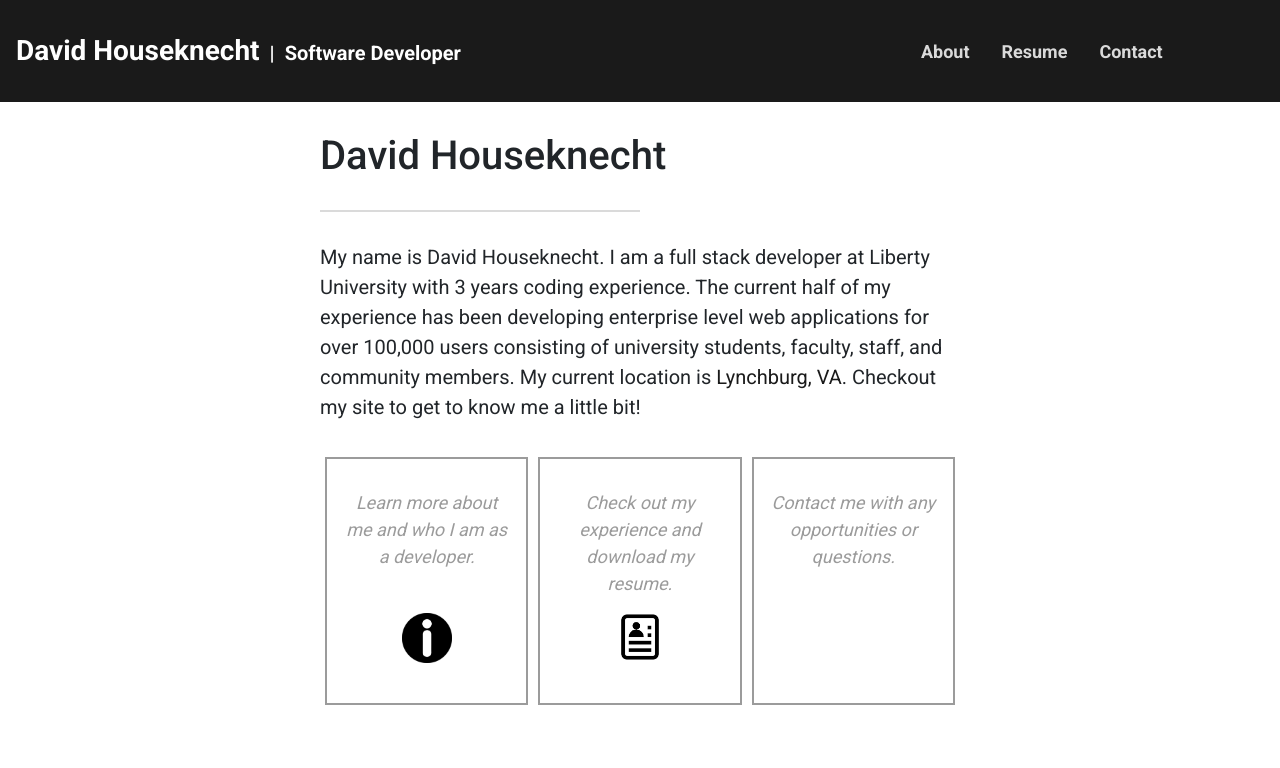
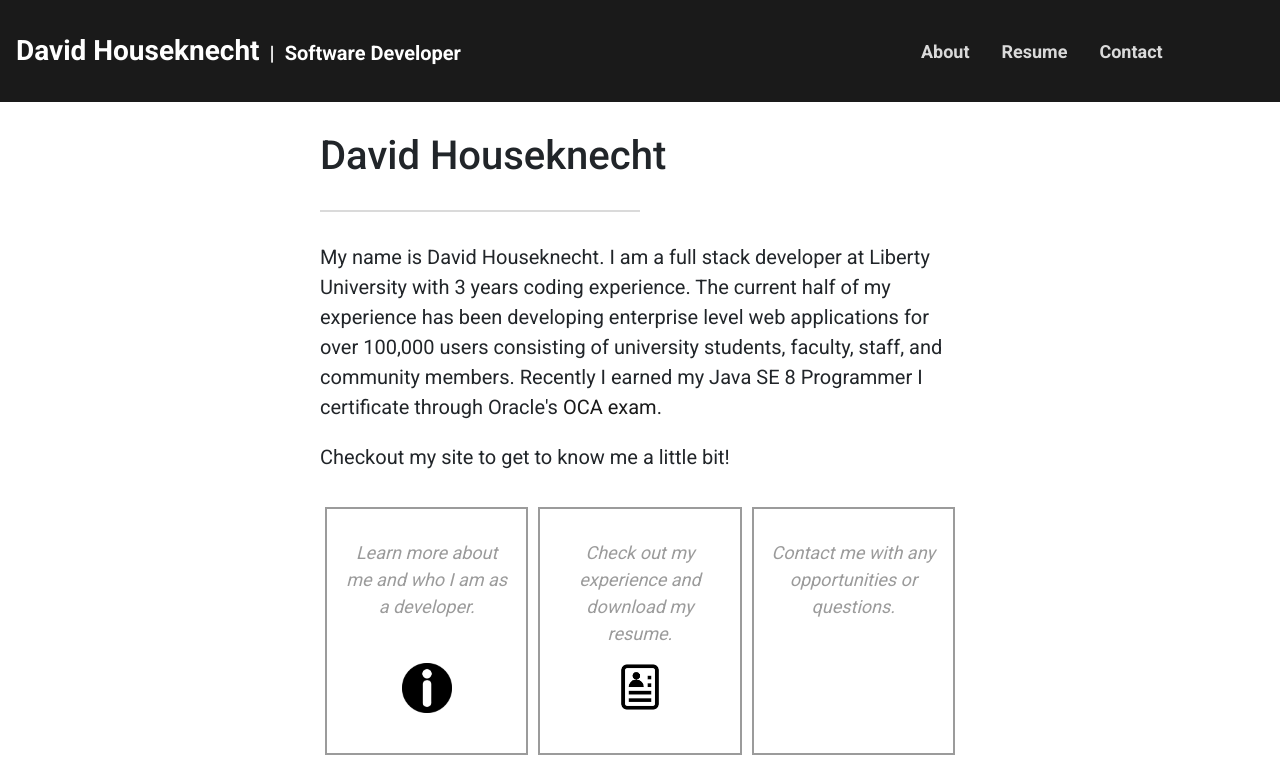
Before and after one commit to djhouseknecht/djhouseknecht.github.io, an Angular app: page / in a window 1280 px wide. Shown: the top 768 px of the page. Built offline with nearby package versions, Linux system fonts and the light colour scheme; a web font is replaced by a local one.

Commit message:
Added OCA certification and updated resume

```diff
--- a/src/app/home/home.component.html
+++ b/src/app/home/home.component.html
@@ -1,10 +1,16 @@
 <div class="standard-margin">
 	<h2>David Houseknecht</h2>
 	<app-spacer class="w-50"></app-spacer>
-	<div class="mb-2">
-			My name is David Houseknecht. I am a full stack developer at Liberty University with 3 years coding experience. The current half of my experience
-			has been developing enterprise level web applications for over 100,000 users consisting of university students,
-			faculty, staff, and community members. My current location is <a href="https://www.google.com/maps/place/Lynchburg,+VA/@37.4008594,-79.3185905,11z/data=!3m1!4b1!4m5!3m4!1s0x89b2d97890320401:0xc3b6f35ec820e261!8m2!3d37.4137536!4d-79.1422464" target="_blank">Lynchburg, VA</a>. Checkout my site to get to know me a little bit!
+	<div class="mb-3">
+		My name is David Houseknecht. I am a full stack developer at Liberty University with 3 years coding experience. The
+		current half of my experience
+		has been developing enterprise level web applications for over 100,000 users consisting of university students,
+		faculty, staff, and community members. Recently I earned my Java SE 8 Programmer I certificate
+		through Oracle's <a href="https://education.oracle.com/oracle-certified-associate-java-se-8-programmer/trackp_333"
+			target="_blank">OCA exam</a>.
+	</div>
+	<div class="mb2">
+		Checkout my site to get to know me a little bit!
 	</div>
 
 	<div class="standard-margin nav-menu">
--- a/src/app/resume/resume.component.html
+++ b/src/app/resume/resume.component.html
@@ -4,7 +4,7 @@
 	<div>
 		Download my resume, check out my experience, and see what skills I would love to learn!
 	</div>
-	<a href="/assets/David Houseknecht Resume (2.18.19).pdf" target="_blank"
+	<a href="/assets/David Houseknecht Resume (3.13.19).pdf" target="_blank"
 		class="btn btn-primary font-weight-bold">Download
 		Resume</a>
 	<div>
@@ -15,7 +15,8 @@
 	<div class="mt-3">
 		Feel free to check out my <a href="https://www.github.com/djhouseknecht" target="_blank"
 			class="font-weight-bold">Github</a>
-		account as well. It's not as verbose as I would like. There are a few ideas for projects floating around in my head, but
+		account as well. It's not as verbose as I would like. There are a few ideas for projects floating around in my head,
+		but
 		I just haven't had the time to start them.
 	</div>
 </div>
@@ -24,9 +25,16 @@
 	<h2>My Technology Stack</h2>
 	<app-spacer class="w-50"></app-spacer>
 	<div class="mb-3">
-		<strong>I am a full stack developer at Liberty University with 3 years coding experience</strong>. The current half of my experience
-		has been developing <strong>enterprise level web applications</strong> for over <strong>100,000 users</strong> consisting of university students,
-		faculty, staff, and community members. These are some technologies that I use on a regular basis:
+		<strong>I am a full stack developer at Liberty University with 3 years coding experience</strong>. The current half
+		of my experience
+		has been developing <strong>enterprise level web applications</strong> for over <strong>100,000 users</strong>
+		consisting of university students,
+		faculty, staff, and community members. Recently I earned my <strong>Java SE 8 Programmer I</strong> certificate
+		through Oracle's <a href="https://education.oracle.com/oracle-certified-associate-java-se-8-programmer/trackp_333"
+			target="_blank">OCA exam</a>.
+	</div>
+	<div class="mb-3">
+		Here are some technologies I use on a regular basis:
 	</div>
 	<ul>
 		<li>
@@ -88,6 +96,9 @@
 	</div>
 	<ul>
 		<li>
+			Earned the my <strong>Oracle Certified Associate (OCA) in Java SE 8</strong> certificate
+		</li>
+		<li>
 			Develop <strong>RESTful APIs</strong> to be consumed by a web client via HTTP
 		</li>
 		<li>
@@ -101,9 +112,6 @@
 			Implement <strong>Continuous Integration and Continuous Deployment (CI/CD)</strong> through comprehensive build
 			plans and
 			pipelines
-		</li>
-		<li>
-			Currently working towards my <strong>Java Programmer I certification</strong> through Oracle
 		</li>
 		<li>
 			Have experience using <strong>Docker</strong> containers to build and test applications’ code base
@@ -149,7 +157,7 @@
 			<strong>More Testing:</strong> I have a pretty solid grasp on testing right now as I currently write unit tests
 			for
 			any code I develop. I want to dive more into all the aspects of testing like: end-to-end testing, integration
-			testing, and loading testing.
+			testing, and load testing.
 		</li>
 	</ul>
 	I am always eager to learn about new technologies. However, I also really enjoy solidifying my knowledge and skill of
```
Also changed, not shown: 1 other file (tests, documents, lock files or other folders).
